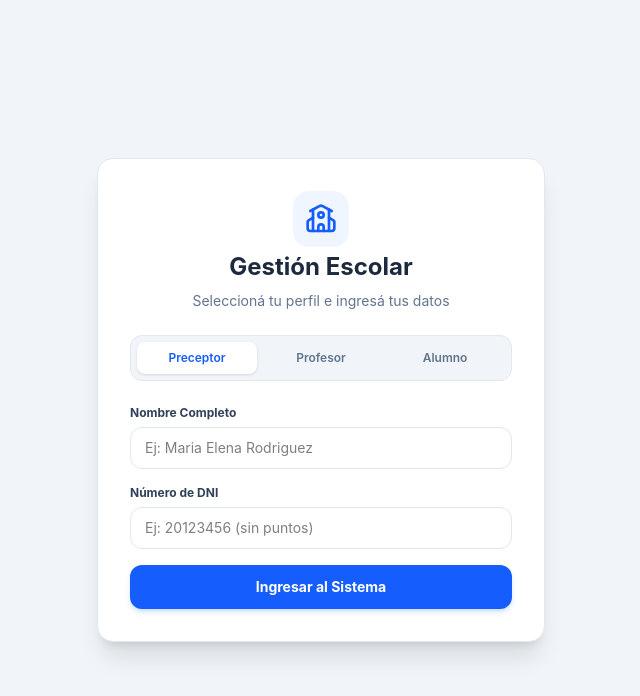
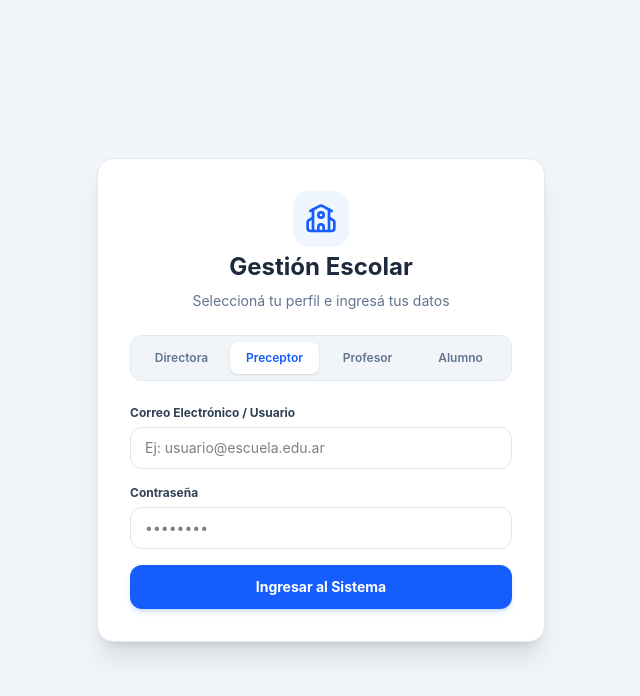
Before and after one commit to abrilfaviit-sketch/edutech-pwa, a React (Vite) app in the folder client/: page / in a window 1280 px wide. Shown: the top 696 px of the page, without its empty margins (319-959 px from the left). Built offline with nearby package versions, Linux system fonts and the light colour scheme.

Commit message:
Feat: Conexión del Login con Backend y base de datos (Semana 1 completa, tanto Frontend como Backend)

```diff
--- a/client/src/pages/Login.jsx
+++ b/client/src/pages/Login.jsx
@@ -1,76 +1,74 @@
-import React, { useState } from 'react';
+import { useState } from 'react';
 import { UserCheck, ShieldAlert, School } from 'lucide-react';
+import api from '../../services/api';// Puente Axios hacia http://localhost:4000/api
 
 export default function Login({ onLoginSuccess }) {
   // Estado para el rol activo (por defecto 'preceptor')
   const [rolSeleccionado, setRolSeleccionado] = useState('preceptor');
 
-  // Estados para los campos de texto
-  const [nombre, setNombre] = useState('');
-  const [dni, setDni] = useState('');
+  // Estados para los campos de credenciales reales
+  const [email, setEmail] = useState('');
+  const [password, setPassword] = useState('');
 
-  // Estado para manejar alertas y errores
+  // Estado para controlar la carga y peticiones al backend
+  const [cargando, setCargando] = useState(false);
+
+  // Estado para manejar alertas y errores en pantalla
   const [mensaje, setMensaje] = useState({ texto: '', tipo: '' });
 
-  // Base de datos de prueba integrada
-  const usuariosValidos = {
-    preceptor: [
-      { nombre: "Maria Elena Rodriguez", dni: "20123456" }
-    ],
-    profesor: [
-      { nombre: "Carlos Mendoza", dni: "30123456" },
-      { nombre: "Laura Gómez", dni: "31234567" }
-    ],
-    alumno: [
-      { nombre: "Matias Fernández", dni: "45123456" },
-      { nombre: "Sofia López", dni: "45234567" }
-    ]
-  };
-
-  // Manejar el cambio de rol
+  // Manejar el cambio de rol en la interfaz
   const handleCambioRol = (nuevoRol) => {
     setRolSeleccionado(nuevoRol);
     setMensaje({ texto: '', tipo: '' });
   };
 
-  // Procesar el formulario de Login
-  const handleSubmit = (e) => {
+  // Procesar el formulario de Login enviando los datos al Backend en Node.js
+  const handleSubmit = async (e) => {
     e.preventDefault();
+    setMensaje({ texto: '', tipo: '' });
+    setCargando(true);
 
-    const nombreLimpio = nombre.trim().toLowerCase();
-    const dniLimpio = dni.trim().replace(/\D/g, ''); // Deja solo números
+    try {
+      // 1. Enviar petición HTTP POST al servidor Express
+      const respuesta = await api.post('/auth/login', {
+        email: email.trim().toLowerCase(),
+        password: password,
+        rol: rolSeleccionado // Enviamos el rol seleccionado para validación si el backend lo requiere
+      });
 
-    const listaRol = usuariosValidos[rolSeleccionado] || [];
+      // 2. Extraer token y datos del usuario devueltos por el backend
+      const { token, usuario } = respuesta.data;
 
-    // Buscar si coinciden los datos
-    const usuarioEncontrado = listaRol.find(
-      (u) => u.nombre.toLowerCase() === nombreLimpio && u.dni === dniLimpio
-    );
+      // 3. Guardar sesión y JWT en localStorage
+      localStorage.setItem('token', token);
+      localStorage.setItem('usuario', JSON.stringify(usuario));
 
-    if (usuarioEncontrado) {
-      setMensaje({ texto: '', tipo: '' });
+      setMensaje({
+        texto: `¡Bienvenido/a ${usuario.nombre || 'al sistema'}! Redirigiendo...`,
+        tipo: 'exito'
+      });
 
-      const datosSesion = {
-        nombre: usuarioEncontrado.nombre,
-        dni: usuarioEncontrado.dni,
-        rol: rolSeleccionado
-      };
+      // 4. Ejecutar el callback de éxito o redirigir
+      setTimeout(() => {
+        if (onLoginSuccess) {
+          onLoginSuccess(usuario);
+        } else {
+          window.location.href = '/dashboard';
+        }
+      }, 1000);
 
-      // Guardamos la sesión en el navegador
-      localStorage.setItem('usuarioSesion', JSON.stringify(datosSesion));
+    } catch (error) {
+      console.error('Error al iniciar sesión:', error);
 
-      // Si le pasamos la función de éxito, la ejecutamos
-      if (onLoginSuccess) {
-        onLoginSuccess(datosSesion);
-      } else {
-        // Redirección por defecto si usamos rutas de React
-        alert(`¡Bienvenido/a ${usuarioEncontrado.nombre}! Redirigiendo al panel de ${rolSeleccionado.toUpperCase()}...`);
-      }
-    } else {
+      // Capturar el mensaje exacto de error enviado por Express (o error de red)
+      const errorServidor = error.response?.data?.error || 'No se pudo conectar con el servidor. Verifica que el backend esté corriendo.';
+
       setMensaje({
-        texto: `Datos incorrectos para el perfil ${rolSeleccionado.toUpperCase()}.`,
+        texto: errorServidor,
         tipo: 'error'
       });
+    } finally {
+      setCargando(false);
     }
   };
 
@@ -87,12 +85,23 @@ export default function Login({ onLoginSuccess }) {
           <p className="text-sm text-slate-500">Seleccioná tu perfil e ingresá tus datos</p>
         </div>
 
-        {/* Selector de Rol */}
-        <div className="flex bg-slate-100 p-1.5 rounded-xl border border-slate-200 gap-1">
+        {/* Selector de Rol (Incluye los 4 roles del Backend) */}
+        <div className="flex bg-slate-100 p-1.5 rounded-xl border border-slate-200 gap-1 overflow-x-auto">
+          <button
+            type="button"
+            onClick={() => handleCambioRol('directora')}
+            className={`flex-1 py-2 px-1 text-xs font-semibold rounded-lg transition-all ${
+              rolSeleccionado === 'directora'
+                ? 'bg-white text-blue-600 shadow-sm font-bold'
+                : 'text-slate-500 hover:text-slate-700'
+            }`}
+          >
+            Directora
+          </button>
           <button
             type="button"
             onClick={() => handleCambioRol('preceptor')}
-            className={`flex-1 py-2 text-xs font-semibold rounded-lg transition-all ${
+            className={`flex-1 py-2 px-1 text-xs font-semibold rounded-lg transition-all ${
               rolSeleccionado === 'preceptor'
                 ? 'bg-white text-blue-600 shadow-sm font-bold'
                 : 'text-slate-500 hover:text-slate-700'
@@ -103,7 +112,7 @@ export default function Login({ onLoginSuccess }) {
           <button
             type="button"
             onClick={() => handleCambioRol('profesor')}
-            className={`flex-1 py-2 text-xs font-semibold rounded-lg transition-all ${
+            className={`flex-1 py-2 px-1 text-xs font-semibold rounded-lg transition-all ${
               rolSeleccionado === 'profesor'
                 ? 'bg-white text-blue-600 shadow-sm font-bold'
                 : 'text-slate-500 hover:text-slate-700'
@@ -114,7 +123,7 @@ export default function Login({ onLoginSuccess }) {
           <button
             type="button"
             onClick={() => handleCambioRol('alumno')}
-            className={`flex-1 py-2 text-xs font-semibold rounded-lg transition-all ${
+            className={`flex-1 py-2 px-1 text-xs font-semibold rounded-lg transition-all ${
               rolSeleccionado === 'alumno'
                 ? 'bg-white text-blue-600 shadow-sm font-bold'
                 : 'text-slate-500 hover:text-slate-700'
@@ -124,59 +133,66 @@ export default function Login({ onLoginSuccess }) {
           </button>
         </div>
 
-        {/* Formulario */}
+        {/* Formulario conectado a la API */}
         <form onSubmit={handleSubmit} className="space-y-4">
           <div>
-            <label htmlFor="nombre" className="block text-xs font-bold text-slate-700 mb-1.5">
-              Nombre Completo
+            <label htmlFor="email" className="block text-xs font-bold text-slate-700 mb-1.5">
+              Correo Electrónico / Usuario
             </label>
             <input
-              type="text"
-              id="nombre"
-              value={nombre}
-              onChange={(e) => setNombre(e.target.value)}
-              placeholder="Ej: Maria Elena Rodriguez"
+              type="email"
+              id="email"
+              value={email}
+              onChange={(e) => setEmail(e.target.value)}
+              placeholder="Ej: usuario@escuela.edu.ar"
               required
-              autoComplete="off"
+              autoComplete="username"
               className="w-full px-3.5 py-2.5 text-sm rounded-xl border border-slate-200 focus:outline-none focus:border-blue-600 focus:ring-2 focus:ring-blue-100 transition-all"
             />
           </div>
 
           <div>
-            <label htmlFor="dni" className="block text-xs font-bold text-slate-700 mb-1.5">
-              Número de DNI
+            <label htmlFor="password" className="block text-xs font-bold text-slate-700 mb-1.5">
+              Contraseña
             </label>
             <input
-              type="text"
-              id="dni"
-              value={dni}
-              onChange={(e) => setDni(e.target.value)}
-              placeholder="Ej: 20123456 (sin puntos)"
+              type="password"
+              id="password"
+              value={password}
+              onChange={(e) => setPassword(e.target.value)}
+              placeholder="••••••••"
               required
-              autoComplete="off"
+              autoComplete="current-password"
               className="w-full px-3.5 py-2.5 text-sm rounded-xl border border-slate-200 focus:outline-none focus:border-blue-600 focus:ring-2 focus:ring-blue-100 transition-all"
             />
           </div>
 
-          {/* Cartel de Error o Advertencia */}
+          {/* Cartel de Mensaje de Error / Éxito / Advertencia */}
           {mensaje.texto && (
             <div
               className={`p-3 rounded-xl text-xs font-semibold text-center flex items-center justify-center gap-2 ${
                 mensaje.tipo === 'error'
                   ? 'bg-red-50 text-red-600 border border-red-200'
+                  : mensaje.tipo === 'exito'
+                  ? 'bg-emerald-50 text-emerald-600 border border-emerald-200'
                   : 'bg-amber-50 text-amber-700 border border-amber-200'
               }`}
             >
-              {mensaje.tipo === 'error' ? <ShieldAlert size={16} /> : <UserCheck size={16} />}
+              {mensaje.tipo === 'error' ? (
+                <ShieldAlert size={16} />
+              ) : (
+                <UserCheck size={16} />
+              )}
               <span>{mensaje.texto}</span>
             </div>
           )}
 
           <button
             type="submit"
-            className="w-full py-3 bg-blue-600 hover:bg-blue-700 text-white font-bold rounded-xl text-sm shadow-md shadow-blue-500/20 transition-all cursor-pointer"
+            disabled={cargando}
+            className="w-full py-3 bg-blue-600 hover:bg-blue-700 disabled:bg-blue-300 text-white font-bold rounded-xl text-sm shadow-md shadow-blue-500/20 transition-all cursor-pointer flex items-center justify-center"
           >
-            Ingresar al Sistema
+            {cargando ? 'Verificando...' : 'Ingresar al Sistema'}
           </button>
         </form>
 
--- /dev/null
+++ b/client/src/services/api.js
@@ -0,0 +1,17 @@
+import axios from 'axios';
+
+// Creamos una instancia de axios apuntando a tu servidor backend
+const api = axios.create({
+  baseURL: 'http://localhost:4000/api'
+});
+
+// Interceptor para enviar el token JWT automáticamente en cada petición si existe
+api.interceptors.request.use((config) => {
+  const token = localStorage.getItem('token');
+  if (token) {
+    config.headers.Authorization = `Bearer ${token}`;
+  }
+  return config;
+});
+
+export default api;
```
Also changed, not shown: 1 other file (tests, documents, lock files or other folders).
